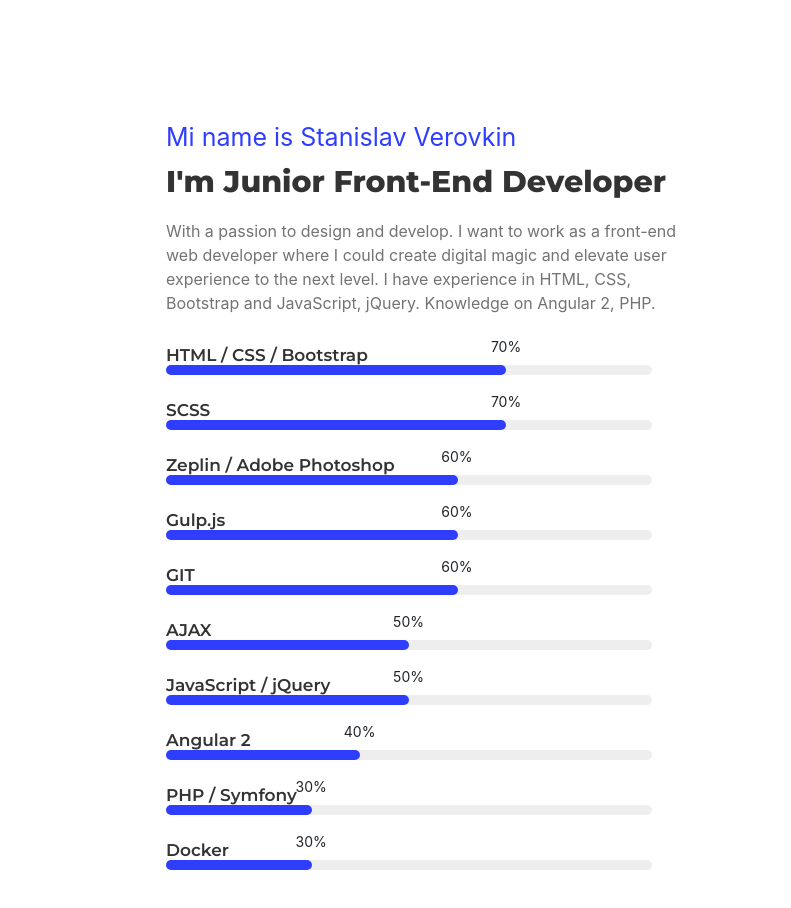
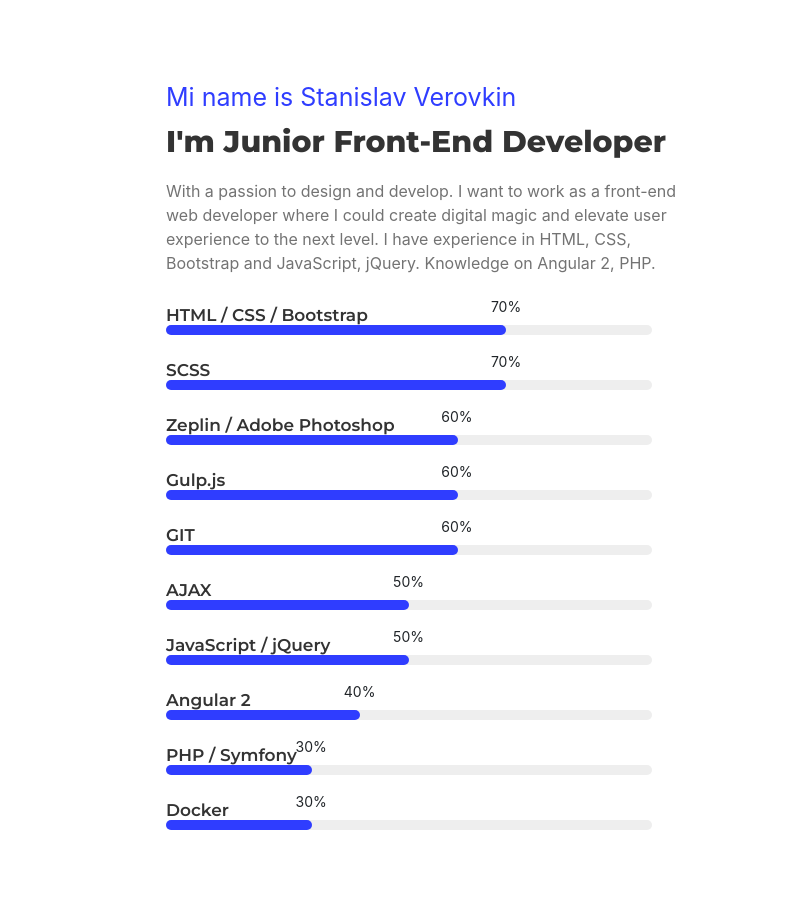
Before and after one commit to StanislavVerovkin/resume, a website: page index.html in a window 1280 px wide. Shown: the part 800-1708 px from the top of the page, 489-1280 px from the left. Drawn offline with nearby package versions, Linux system fonts and the light colour scheme; files that its build step writes are made by us from their sources.

Commit message:
work images

```diff
--- a/index.html
+++ b/index.html
@@ -72,7 +72,7 @@
                     <img alt="img" src="images/hero.png">
                 </div>
             </div>
-            <div class="col-md-6">
+            <div class="col-md-6 bottom">
                 <div>
                     <span class="color-blue fw-400 fs-25">Mi name is Stanislav Verovkin</span>
                     <h3 class="fw-800 mt-15px mb-20px">I'm Junior Front-End Developer</h3>
--- a/scss/settings.scss
+++ b/scss/settings.scss
@@ -9,6 +9,10 @@
 
 .left-0 {
   left: 0;
+}
+
+.bottom {
+  bottom: 40px;
 }
 
 .image-back-right {
```
